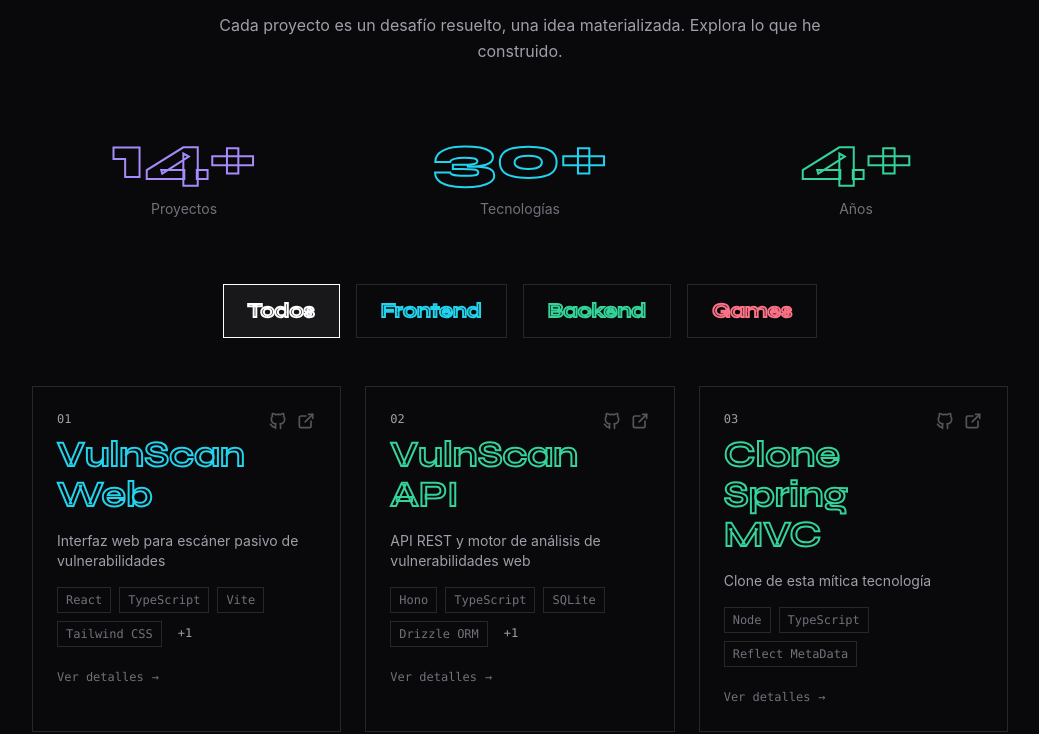
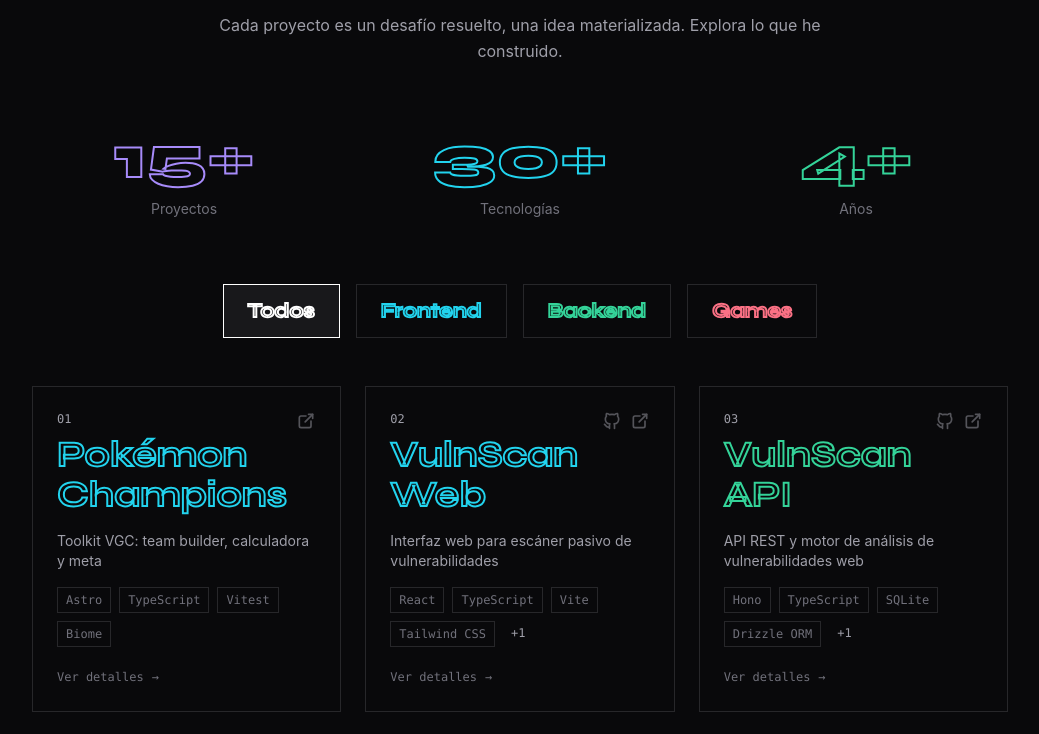
Before and after one commit to veriel-dev/web-minimalista, a React (Vite) app: page /projects in a window 1280 px wide. Shown: the part 460-1194 px from the top of the page, without its empty margins (120-1159 px from the left). Built offline with nearby package versions, Linux system fonts and the light colour scheme.

Commit message:
feat: add Pokémon Champions project

```diff
--- a/src/data/pages/projects.outline.ts
+++ b/src/data/pages/projects.outline.ts
@@ -36,7 +36,7 @@ export const projectsOutlineData = {
       'Cada proyecto es un desafío resuelto, una idea materializada. Explora lo que he construido.',
   },
   stats: [
-    { value: '14+', label: 'Proyectos', color: 'violet' as OutlineColor },
+    { value: '15+', label: 'Proyectos', color: 'violet' as OutlineColor },
     { value: '30+', label: 'Tecnologías', color: 'cyan' as OutlineColor },
     { value: '4+', label: 'Años', color: 'emerald' as OutlineColor },
   ],
@@ -47,6 +47,17 @@ export const projectsOutlineData = {
     { value: 'games' as ProjectCategory, label: 'Games', color: 'rose' as OutlineColor },
   ],
   projects: [
+    {
+      slug: 'pokemon-champions',
+      title: 'Pokémon Champions',
+      description: 'Toolkit VGC: team builder, calculadora y meta',
+      technologies: ['Astro', 'TypeScript', 'Vitest', 'Biome'],
+      category: 'frontend' as ProjectCategory,
+      status: 'completed' as const,
+      featured: true,
+      demo: 'https://pokemon-champions.veriel.dev/',
+      img: '/img/pokemon-champions-preview.png',
+    },
     {
       slug: 'vulnscan-web',
       title: 'VulnScan Web',
--- a/src/data/projects.ts
+++ b/src/data/projects.ts
@@ -22,6 +22,55 @@ export interface Project {
 }
 
 const projects: Project[] = [
+  /* Pokémon Champions (ChampDex) */
+  {
+    title: 'Pokémon Champions',
+    description: 'Toolkit VGC para Pokémon Champions: team builder, calculadora y meta',
+    technologies: ['Astro', 'TypeScript', 'Vitest', 'Biome'],
+    featured: true,
+    demo: 'https://pokemon-champions.veriel.dev/',
+    img: '/img/pokemon-champions-preview.png',
+    proyectType: 'frontend',
+    status: 'completed',
+    slug: 'pokemon-champions',
+    longDescription:
+      'ChampDex es un toolkit competitivo para el formato VGC de Pokémon Champions (Gen 9, dobles 4v4). Construido como sitio estático con Astro 6 y TypeScript estricto, no envía ningún framework JS al cliente: toda la interactividad es vanilla JS sobre las APIs nativas del navegador. Incluye Pokédex, Team Builder, Damage Calculator con la fórmula de Gen 9 completa, análisis del metajuego basado en datos de Smogon y un Battle Bot.',
+    features: [
+      'Pokédex completa con búsqueda, filtros por tipo y detalle por Pokémon',
+      'Team Builder con persistencia local (localStorage) y exportación/importación',
+      'Damage Calculator con la fórmula de Gen 9: STAB, climas, terrenos, screens, ítems, habilidades',
+      'Meta dashboard con uso, core pairs, top moves y win rates derivados de los chaos JSON de Smogon',
+      'Battle Bot para simular combates rápidos',
+      'Pipeline de datos (PokeAPI + Smogon) ejecutado offline con scripts Node',
+      '0 KB de framework JS en el cliente — solo HTML, CSS y vanilla JS',
+      'Tests con Vitest + happy-dom y coverage ≥ 80% sobre src/lib/',
+    ],
+    techDetails: [
+      {
+        name: 'Astro',
+        reason:
+          'SSG file-based con frontmatter en Node y scripts vanilla en el cliente, ideal para un toolkit estático con interactividad puntual',
+      },
+      {
+        name: 'TypeScript',
+        reason:
+          'Modo estricto con astro check para tipar el motor de daño, las naturalezas y los datasets de PokeAPI',
+      },
+      {
+        name: 'Vitest',
+        reason:
+          'Tests unitarios con happy-dom sobre las funciones puras (damage-calc, naturalezas, navegación) con threshold del 80%',
+      },
+      {
+        name: 'Biome',
+        reason: 'Lint y format unificados con configuración compartida y rendimiento muy alto',
+      },
+    ],
+    challenges:
+      'Implementar la fórmula completa de daño de Gen 9 (incluyendo doubles spread, weather, terrain, screens, ítems y habilidades) compartiendo el mismo motor entre el render del servidor y el script cliente del calculator, sin duplicar lógica.',
+    learnings:
+      'Profundicé en los tres contextos de ejecución de Astro (frontmatter, template y client script), en cómo serializar datos del build al cliente vía <script type="application/json">, y en construir un pipeline de datos reproducible a partir de los chaos JSON de Smogon.',
+  },
   /* VulnScan Web */
   {
     title: 'VulnScan Web',
```
Also changed, not shown: public/img/pokemon-champions-preview.png (added).
